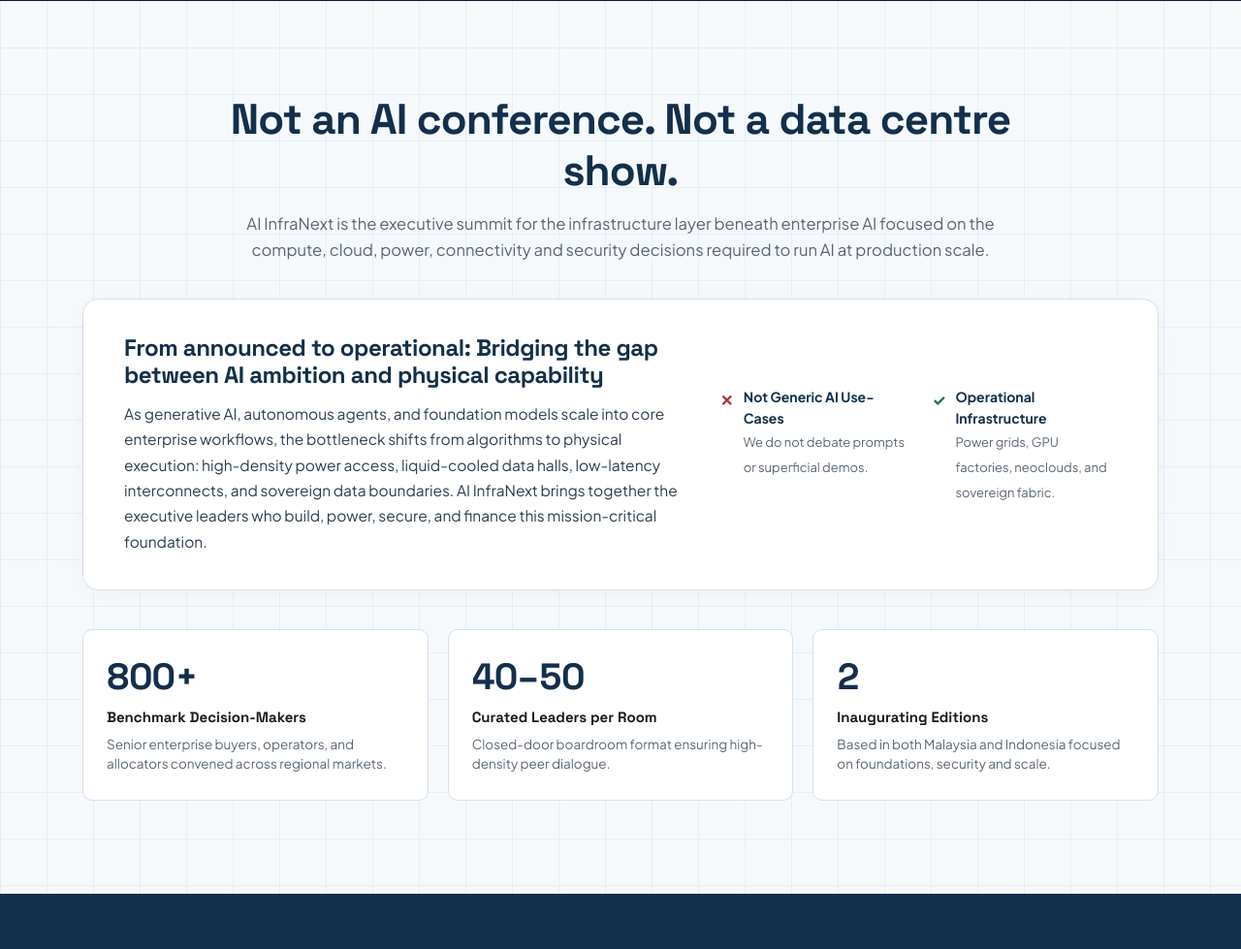
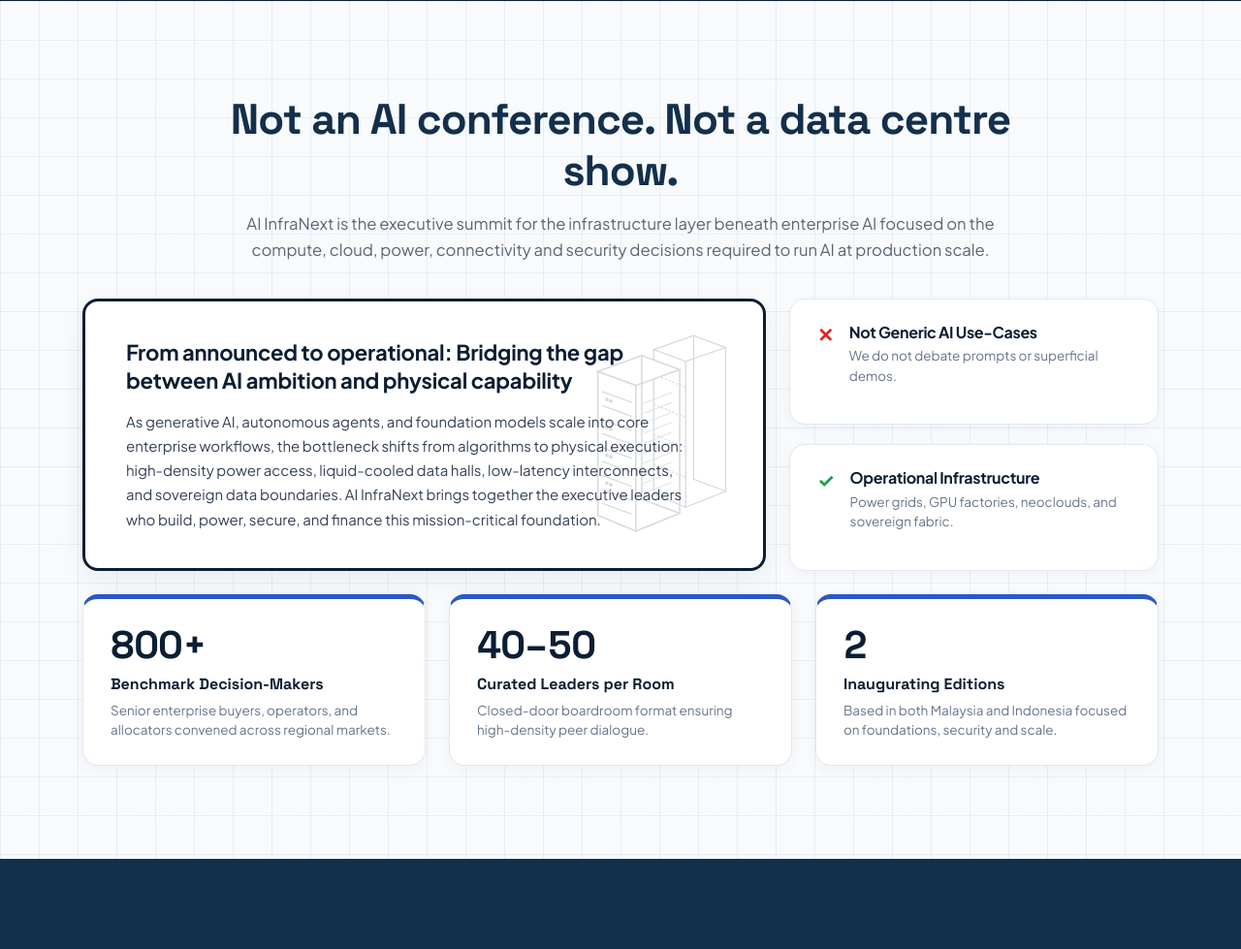
Before and after one commit to Trescon-Events/AI-Infranext-Series, a website: page index.html in a window 1280 px wide. Shown: the part 1919-2898 px from the top of the page at 97% size. Drawn offline with Linux system fonts and the light colour scheme.

Commit message:
Implement executive execution section layout with featured thesis card and contrast cards

```diff
--- a/assets/css/infranext-theme.css
+++ b/assets/css/infranext-theme.css
@@ -232,10 +232,11 @@ a, a:hover, a:focus, a:active {
 }
 
 .section-light.with-grid {
+  background-color: #F8FAFC;
   background-image:
-    linear-gradient(to right, rgba(214, 224, 233, 0.45) 1px, transparent 1px),
-    linear-gradient(to bottom, rgba(214, 224, 233, 0.45) 1px, transparent 1px);
-  background-size: 48px 48px;
+    linear-gradient(to right, rgba(0, 105, 184, 0.075) 1px, transparent 1px),
+    linear-gradient(to bottom, rgba(0, 105, 184, 0.075) 1px, transparent 1px);
+  background-size: 40px 40px;
 }
 
 /* Top Scroll Progress Bar */
@@ -574,6 +575,189 @@ a, a:hover, a:focus, a:active {
 /* =========================================================================
    Section 2: The Execution Layer (Cards & Thesis)
    ========================================================================= */
+.ain-execution-split {
+  display: grid;
+  grid-template-columns: 1.85fr 1fr;
+  gap: 24px;
+  align-items: stretch;
+  margin-bottom: 24px;
+}
+
+.ain-thesis-featured-card {
+  position: relative;
+  background: #FFFFFF;
+  border: 3px solid #0B1E33;
+  border-radius: 16px;
+  padding: 38px 42px;
+  box-shadow: 0 10px 30px rgba(11, 30, 51, 0.06);
+  display: flex;
+  flex-direction: column;
+  justify-content: center;
+  overflow: hidden;
+  transition: transform var(--transition), box-shadow var(--transition);
+}
+
+.ain-thesis-featured-card:hover {
+  transform: translateY(-3px);
+  box-shadow: 0 16px 36px rgba(11, 30, 51, 0.1);
+}
+
+.ain-thesis-featured-content {
+  position: relative;
+  z-index: 2;
+  max-width: 580px;
+}
+
+.ain-thesis-featured-title {
+  font-family: var(--font-heading);
+  font-size: 22px;
+  font-weight: 700;
+  color: #0B1E33;
+  line-height: 1.35;
+  margin-bottom: 14px;
+  letter-spacing: -0.01em;
+}
+
+.ain-thesis-featured-text {
+  color: #334155;
+  font-size: 15px;
+  line-height: 1.68;
+  margin: 0;
+}
+
+.ain-thesis-rack-wrap {
+  position: absolute;
+  right: 18px;
+  bottom: 8px;
+  top: 8px;
+  display: flex;
+  align-items: center;
+  pointer-events: none;
+  z-index: 1;
+}
+
+.ain-thesis-rack-art {
+  width: 175px;
+  height: auto;
+  max-height: 90%;
+}
+
+.ain-contrast-stack {
+  display: flex;
+  flex-direction: column;
+  gap: 20px;
+  justify-content: space-between;
+}
+
+.ain-contrast-card {
+  flex: 1;
+  background: #FFFFFF;
+  border: 1px solid #E2E8F0;
+  border-radius: 16px;
+  padding: 24px 28px;
+  box-shadow: 0 4px 16px rgba(15, 23, 42, 0.04);
+  display: flex;
+  align-items: flex-start;
+  gap: 16px;
+  transition: transform var(--transition), box-shadow var(--transition), border-color var(--transition);
+}
+
+.ain-contrast-card:hover {
+  transform: translateY(-3px);
+  box-shadow: 0 10px 24px rgba(15, 23, 42, 0.08);
+  border-color: #CBD5E1;
+}
+
+.ain-contrast-badge {
+  font-size: 20px;
+  font-weight: 700;
+  line-height: 1.1;
+  margin-top: 1px;
+  flex-shrink: 0;
+}
+
+.ain-contrast-badge.cross {
+  color: #DC2626;
+}
+
+.ain-contrast-badge.check {
+  color: #16A34A;
+}
+
+.ain-contrast-text {
+  flex: 1;
+}
+
+.ain-contrast-title {
+  font-family: var(--font-heading);
+  font-size: 16px;
+  font-weight: 700;
+  color: #0B1E33;
+  margin-bottom: 4px;
+  line-height: 1.3;
+}
+
+.ain-contrast-desc {
+  font-size: 13.5px;
+  color: #64748B;
+  line-height: 1.5;
+  margin: 0;
+}
+
+/* Benchmark Grid (Bottom Row) */
+.ain-benchmark-grid {
+  display: grid;
+  grid-template-columns: repeat(3, 1fr);
+  gap: 24px;
+  margin-top: 24px;
+}
+
+.ain-benchmark-card {
+  background: #FFFFFF;
+  border: 1px solid #E2E8F0;
+  border-top: 5px solid #2B59C3;
+  border-radius: 16px;
+  padding: 28px 28px 26px;
+  box-shadow: 0 4px 16px rgba(15, 23, 42, 0.04);
+  transition: transform var(--transition), box-shadow var(--transition);
+  position: relative;
+  overflow: hidden;
+}
+
+.ain-benchmark-card:hover {
+  transform: translateY(-4px);
+  box-shadow: 0 12px 28px rgba(15, 23, 42, 0.08);
+  border-color: #CBD5E1;
+  border-top-color: #2B59C3;
+}
+
+.ain-benchmark-num {
+  font-family: "Space Grotesk", sans-serif;
+  font-size: 40px;
+  font-weight: 800;
+  color: #0B1E33;
+  line-height: 1;
+  font-variant-numeric: tabular-nums;
+  margin-bottom: 10px;
+}
+
+.ain-benchmark-label {
+  font-family: "Space Grotesk", sans-serif;
+  font-size: 16px;
+  font-weight: 700;
+  color: #0B1E33;
+  margin-bottom: 6px;
+  line-height: 1.3;
+}
+
+.ain-benchmark-sub {
+  font-size: 13.5px;
+  color: #64748B;
+  line-height: 1.5;
+  margin: 0;
+}
+
+/* Legacy aliases for backward compatibility */
 .ain-thesis-card {
   background: var(--paper);
   border: 1px solid var(--line);
@@ -584,12 +768,6 @@ a, a:hover, a:focus, a:active {
   transition: all var(--transition);
 }
 
-.ain-thesis-card:hover {
-  transform: translateY(-4px);
-  border-color: rgba(31, 111, 178, 0.4);
-  box-shadow: 0 16px 36px rgba(19, 47, 75, 0.09);
-}
-
 .ain-thesis-contrast {
   display: grid;
   grid-template-columns: 1fr 1fr;
@@ -609,69 +787,6 @@ a, a:hover, a:focus, a:active {
   position: absolute;
   left: 0;
   top: 2px;
-}
-
-.ain-benchmark-grid {
-  display: grid;
-  grid-template-columns: repeat(3, 1fr);
-  gap: 20px;
-}
-
-.ain-benchmark-card {
-  background: var(--paper);
-  border: 1px solid var(--line);
-  border-radius: var(--radius-md);
-  padding: 28px 24px;
-  transition: all var(--transition);
-  position: relative;
-  overflow: hidden;
-}
-
-.ain-benchmark-card::before {
-  content: '';
-  position: absolute;
-  top: 0;
-  left: 0;
-  right: 0;
-  height: 3px;
-  background: var(--accent);
-  opacity: 0;
-  transition: opacity var(--transition);
-}
-
-.ain-benchmark-card:hover {
-  transform: translateY(-6px);
-  border-color: var(--accent);
-  box-shadow: 0 16px 36px rgba(31, 111, 178, 0.14), 0 0 0 1px rgba(31, 111, 178, 0.2);
-}
-
-.ain-benchmark-card:hover::before {
-  opacity: 1;
-}
-
-.ain-benchmark-num {
-  font-family: "Space Grotesk", sans-serif;
-  font-size: 38px;
-  font-weight: 800;
-  color: var(--navy);
-  line-height: 1.1;
-  font-variant-numeric: tabular-nums;
-  margin-bottom: 8px;
-}
-
-.ain-benchmark-label {
-  font-family: "Space Grotesk", sans-serif;
-  font-size: 15px;
-  font-weight: 700;
-  color: var(--ink);
-  margin-bottom: 6px;
-}
-
-.ain-benchmark-sub {
-  font-size: 13.5px;
-  color: var(--grey);
-  line-height: 1.45;
-  margin: 0;
 }
 
 /* =========================================================================
@@ -1901,7 +2016,27 @@ a, a:hover, a:focus, a:active {
   }
 }
 
+@media (max-width: 991px) {
+  .ain-execution-split {
+    grid-template-columns: 1fr;
+    gap: 20px;
+  }
+  .ain-contrast-stack {
+    gap: 16px;
+  }
+  .ain-thesis-featured-card {
+    padding: 32px 24px;
+  }
+  .ain-thesis-rack-wrap {
+    opacity: 0.1;
+    right: 10px;
+  }
+}
+
 @media (max-width: 767px) {
+  .ain-thesis-rack-wrap {
+    display: none;
+  }
   .section-dark, .section-dark-deep, .section-light {
     padding: 68px 0;
   }
--- a/index.html
+++ b/index.html
@@ -174,26 +174,88 @@
           </div>
         </div>
 
-        <div class="ain-thesis-card">
-          <div class="row align-items-center">
-            <div class="col-lg-7">
-              <h3 style="font-size: 24px; color: var(--navy); margin-bottom: 12px;">From announced to operational: Bridging the gap between AI ambition and physical capability</h3>
-              <p style="color: var(--ink-secondary); font-size: 15.5px; line-height: 1.7; margin: 0;">
+        <!-- Upper Layout: Thesis Card (Left) + Contrast Stack (Right) -->
+        <div class="ain-execution-split mb-4">
+          <!-- Left: Featured Thesis Card -->
+          <div class="ain-thesis-featured-card">
+            <div class="ain-thesis-featured-content">
+              <h3 class="ain-thesis-featured-title">From announced to operational: Bridging the gap between AI ambition and physical capability</h3>
+              <p class="ain-thesis-featured-text">
                 As generative AI, autonomous agents, and foundation models scale into core enterprise workflows, the bottleneck shifts from algorithms to physical execution: high-density power access, liquid-cooled data halls, low-latency interconnects, and sovereign data boundaries. AI InfraNext brings together the executive leaders who build, power, secure, and finance this mission-critical foundation.
               </p>
             </div>
-            <div class="col-lg-5 mt-4 mt-lg-0">
-              <div class="ain-thesis-contrast" style="margin: 0; padding: 0; border: none;">
-                <div class="ain-contrast-item" style="padding-left: 24px; margin-bottom: 16px;">
-                  <span class="icon" style="color: #A33333; font-weight: 700;">✕</span>
-                  <b style="display: block; font-size: 14px; color: var(--navy);">Not Generic AI Use-Cases</b>
-                  <span style="font-size: 13px; color: var(--grey);">We do not debate prompts or superficial demos.</span>
-                </div>
-                <div class="ain-contrast-item" style="padding-left: 24px;">
-                  <span class="icon" style="color: var(--green); font-weight: 700;">✓</span>
-                  <b style="display: block; font-size: 14px; color: var(--navy);">Operational Infrastructure</b>
-                  <span style="font-size: 13px; color: var(--grey);">Power grids, GPU factories, neoclouds, and sovereign fabric.</span>
-                </div>
+            <!-- Isometric Server Rack Watermark -->
+            <div class="ain-thesis-rack-wrap" aria-hidden="true">
+              <svg class="ain-thesis-rack-art" viewBox="0 0 170 210" fill="none" xmlns="http://www.w3.org/2000/svg">
+                <g stroke="#0B1E33" stroke-width="1.25" opacity="0.16">
+                  <!-- Rear Rack -->
+                  <path d="M78 20 L118 6 L150 18 L110 32 Z" fill="#F8FAFC" />
+                  <path d="M78 20 V165 L110 178 V32" />
+                  <path d="M150 18 V162 L110 178" />
+                  <path d="M118 6 V150 L150 162" />
+                  <line x1="78" y1="45" x2="110" y2="58" stroke-dasharray="2 2" />
+                  <line x1="78" y1="75" x2="110" y2="88" stroke-dasharray="2 2" />
+                  <line x1="78" y1="105" x2="110" y2="118" stroke-dasharray="2 2" />
+                  <line x1="78" y1="135" x2="110" y2="148" stroke-dasharray="2 2" />
+
+                  <!-- Front Rack Frame -->
+                  <path d="M22 42 L66 26 L104 40 L60 56 Z" fill="#FFFFFF" stroke-width="1.5" />
+                  <path d="M22 42 V186 L60 202 V56 Z" fill="#FFFFFF" stroke-width="1.5" />
+                  <path d="M104 40 V184 L60 202" stroke-width="1.5" />
+                  <path d="M66 26 V170 L104 184" stroke-width="1.5" />
+
+                  <!-- Rack Units / Slots on Front Face -->
+                  <path d="M26 62 L56 73" />
+                  <path d="M26 76 L56 87" />
+                  <path d="M26 90 L56 101" />
+                  <path d="M26 104 L56 115" />
+                  <path d="M26 118 L56 129" />
+                  <path d="M26 132 L56 143" />
+                  <path d="M26 146 L56 157" />
+                  <path d="M26 160 L56 171" />
+                  <path d="M26 174 L56 185" />
+
+                  <!-- LED status dots & handles -->
+                  <circle cx="31" cy="70" r="1.2" fill="#0B1E33" />
+                  <circle cx="35" cy="71.5" r="1.2" fill="#0B1E33" />
+                  <circle cx="31" cy="98" r="1.2" fill="#0B1E33" />
+                  <circle cx="35" cy="99.5" r="1.2" fill="#0B1E33" />
+                  <circle cx="31" cy="126" r="1.2" fill="#0B1E33" />
+                  <circle cx="35" cy="127.5" r="1.2" fill="#0B1E33" />
+                  <circle cx="31" cy="154" r="1.2" fill="#0B1E33" />
+                  <circle cx="35" cy="155.5" r="1.2" fill="#0B1E33" />
+
+                  <!-- Right Side Ventilation Slots -->
+                  <line x1="68" y1="74" x2="96" y2="63" stroke-width="0.8" />
+                  <line x1="68" y1="84" x2="96" y2="73" stroke-width="0.8" />
+                  <line x1="68" y1="94" x2="96" y2="83" stroke-width="0.8" />
+                  <line x1="68" y1="104" x2="96" y2="93" stroke-width="0.8" />
+                  <line x1="68" y1="114" x2="96" y2="103" stroke-width="0.8" />
+                  <line x1="68" y1="124" x2="96" y2="113" stroke-width="0.8" />
+                  <line x1="68" y1="134" x2="96" y2="123" stroke-width="0.8" />
+                  <line x1="68" y1="144" x2="96" y2="133" stroke-width="0.8" />
+                  <line x1="68" y1="154" x2="96" y2="143" stroke-width="0.8" />
+                  <line x1="68" y1="164" x2="96" y2="153" stroke-width="0.8" />
+                </g>
+              </svg>
+            </div>
+          </div>
+
+          <!-- Right: Stacked Contrast Cards -->
+          <div class="ain-contrast-stack">
+            <div class="ain-contrast-card">
+              <span class="ain-contrast-badge cross" aria-hidden="true">&#x2715;</span>
+              <div class="ain-contrast-text">
+                <h4 class="ain-contrast-title">Not Generic AI Use-Cases</h4>
+                <p class="ain-contrast-desc">We do not debate prompts or superficial demos.</p>
+              </div>
+            </div>
+
+            <div class="ain-contrast-card">
+              <span class="ain-contrast-badge check" aria-hidden="true">&#x2713;</span>
+              <div class="ain-contrast-text">
+                <h4 class="ain-contrast-title">Operational Infrastructure</h4>
+                <p class="ain-contrast-desc">Power grids, GPU factories, neoclouds, and sovereign fabric.</p>
               </div>
             </div>
           </div>
```
